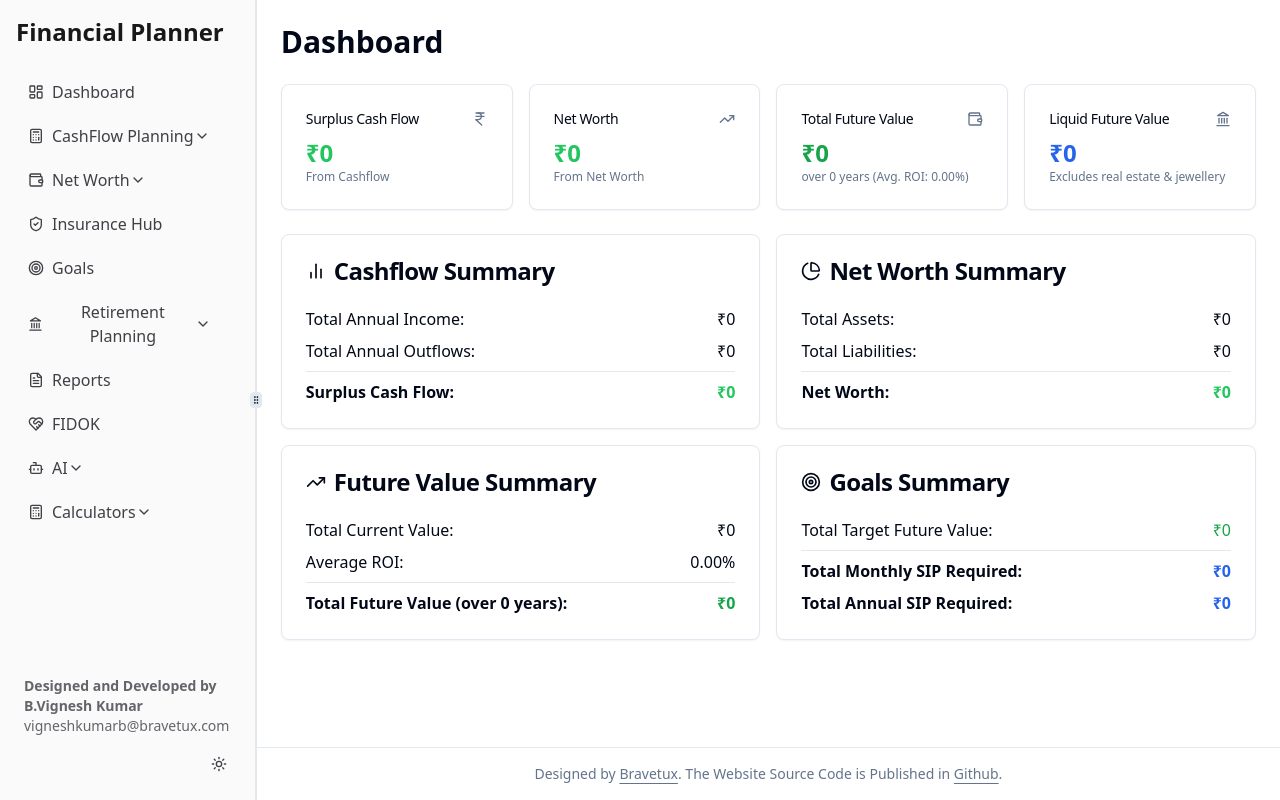
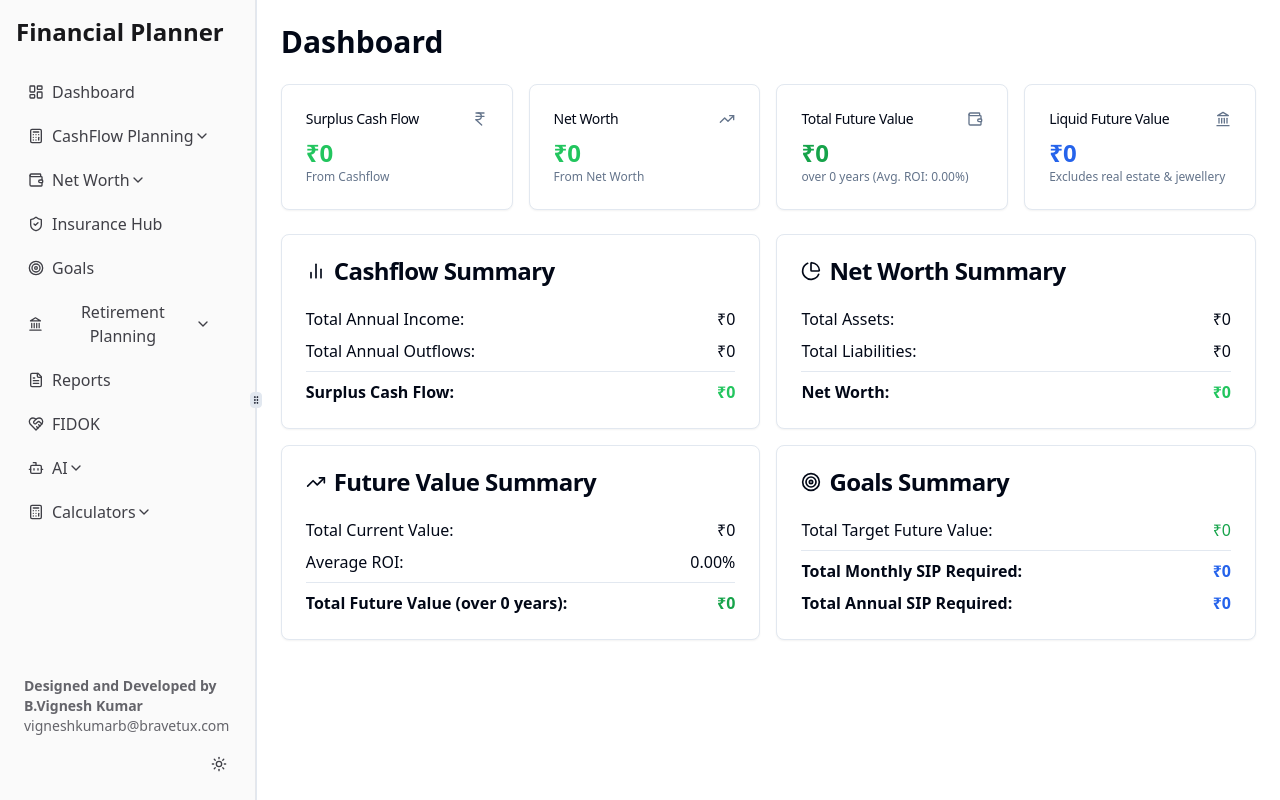
Before and after one commit to bravetux/Finance.AI, a React (Vite) app: page /dashboard in a window 1280 px wide. Built offline with nearby package versions, Linux system fonts and the light colour scheme.

Commit message:
[dyad] Removed the footer from the dashboard - wrote 1 file(s)

```diff
--- a/src/components/DashboardLayout.tsx
+++ b/src/components/DashboardLayout.tsx
@@ -134,30 +134,6 @@ const navItems = [
     ]
   },
 ];
-
-const AppFooter = () => (
-  <footer className="text-center p-4 text-sm text-muted-foreground border-t">
-    Designed by{' '}
-    <a
-      href="https://github.com/bravetux"
-      target="_blank"
-      rel="noopener noreferrer"
-      className="font-medium underline underline-offset-4"
-    >
-      Bravetux
-    </a>
-    . The Website Source Code is Published in{' '}
-    <a
-      href="https://github.com/bravetux/Finance.AI"
-      target="_blank"
-      rel="noopener noreferrer"
-      className="font-medium underline underline-offset-4"
-    >
-      Github
-    </a>
-    .
-  </footer>
-);
 
 const DashboardLayout: React.FC = () => {
   const isMobile = useIsMobile();
@@ -297,7 +273,6 @@ const DashboardLayout: React.FC = () => {
         <main className="flex-grow p-4">
           <Outlet />
         </main>
-        <AppFooter />
       </div>
     );
   }
@@ -315,7 +290,6 @@ const DashboardLayout: React.FC = () => {
               <Outlet />
             </main>
           </ScrollArea>
-          <AppFooter />
         </div>
       </ResizablePanel>
     </ResizablePanelGroup>
```
